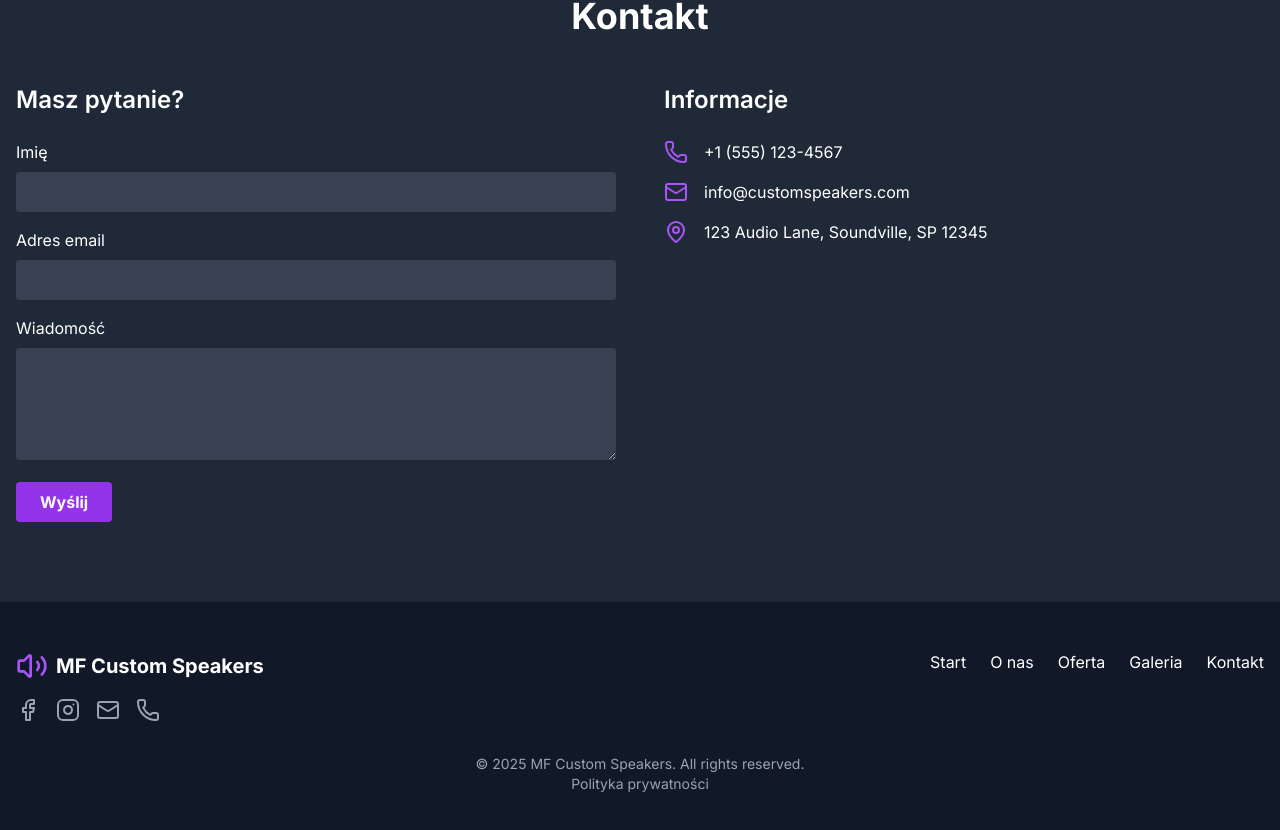
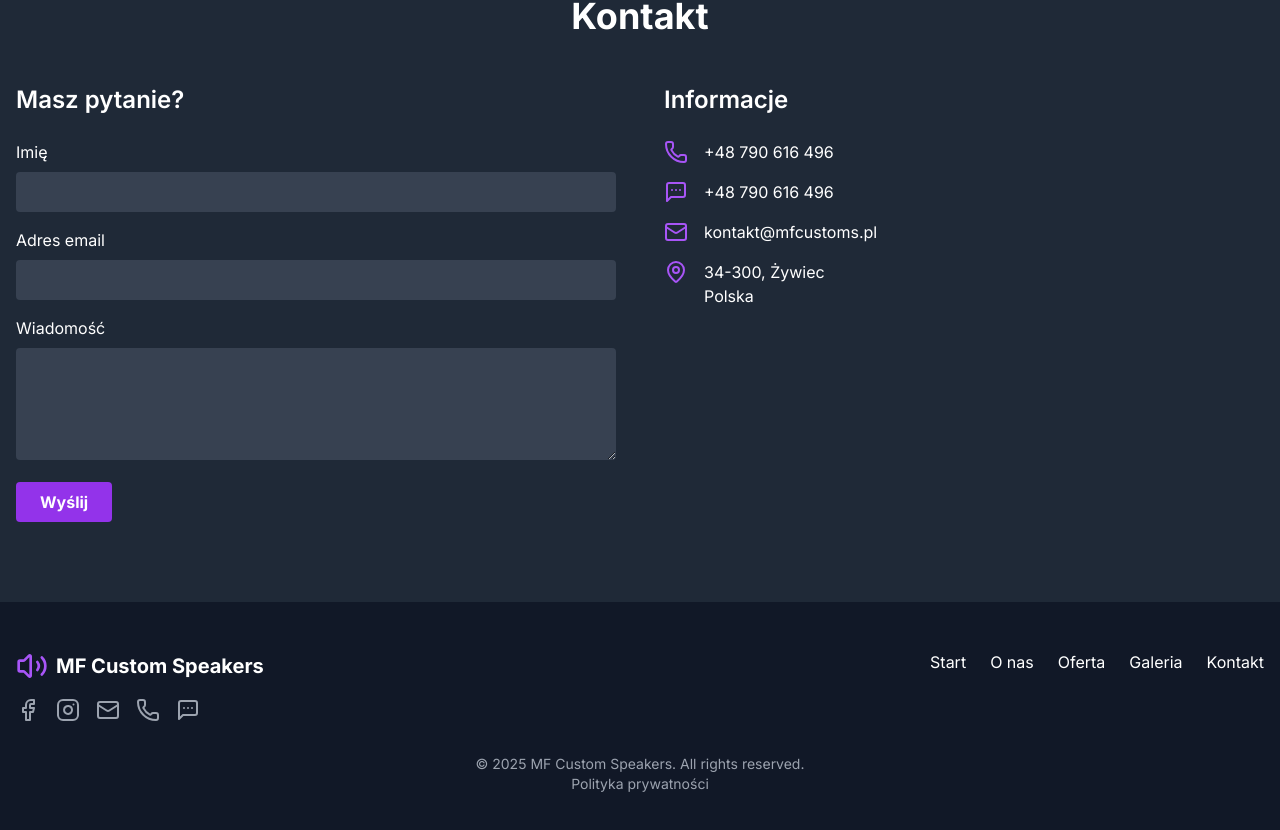
Before and after one commit to Faunbox/customSpeakers, a Next.js app: page / in a window 1280 px wide. Shown: the part 4873-5703 px from the top of the page. Built offline with nearby package versions, Linux system fonts and the light colour scheme.

Commit message:
correct contact infos

```diff
--- a/components/Contact.tsx
+++ b/components/Contact.tsx
@@ -1,36 +1,43 @@
-'use client'
+"use client";
 
-import { useState } from 'react'
-import { motion } from 'framer-motion'
-import { Phone, Mail, MapPin } from 'lucide-react'
-import toast from 'react-hot-toast'
+import { useState } from "react";
+import { motion } from "framer-motion";
+import { Phone, Mail, MapPin, MessageSquareMore } from "lucide-react";
+import toast from "react-hot-toast";
+
+export const email = "kontakt@mfcustoms.pl";
+export const phone_number = "790 616 496";
+export const whatsApp = phone_number.replaceAll(" ", "");
 
 const Contact = () => {
+
   const [formData, setFormData] = useState({
-    name: '',
-    email: '',
-    message: ''
-  })
+    name: "",
+    email: "",
+    message: "",
+  });
 
-  const handleChange = (e: React.ChangeEvent<HTMLInputElement | HTMLTextAreaElement>) => {
-    const { name, value } = e.target
-    setFormData(prevState => ({ ...prevState, [name]: value }))
-  }
+  const handleChange = (
+    e: React.ChangeEvent<HTMLInputElement | HTMLTextAreaElement>
+  ) => {
+    const { name, value } = e.target;
+    setFormData((prevState) => ({ ...prevState, [name]: value }));
+  };
 
   const handleSubmit = async (e: React.FormEvent<HTMLFormElement>) => {
-    e.preventDefault()
+    e.preventDefault();
     // Here you would typically send the form data to your server or a service
-    console.log('Form submitted:', formData)
+    console.log("Form submitted:", formData);
 
     // Simulate an API call
-    await new Promise(resolve => setTimeout(resolve, 1000))
+    await new Promise((resolve) => setTimeout(resolve, 1000));
 
     // Show success toast
-    toast.success('Message sent successfully!')
+    toast.success("Message sent successfully!");
 
     // Reset form after submission
-    setFormData({ name: '', email: '', message: '' })
-  }
+    setFormData({ name: "", email: "", message: "" });
+  };
 
   return (
     <section id="kontakt" className="py-20 bg-gray-800">
@@ -54,7 +61,9 @@ const Contact = () => {
             <h3 className="text-2xl font-semibold mb-6">Masz pytanie?</h3>
             <form onSubmit={handleSubmit} className="space-y-4">
               <div>
-                <label htmlFor="name" className="block mb-2">Imię</label>
+                <label htmlFor="name" className="block mb-2">
+                  Imię
+                </label>
                 <input
                   type="text"
                   id="name"
@@ -66,7 +75,9 @@ const Contact = () => {
                 />
               </div>
               <div>
-                <label htmlFor="email" className="block mb-2">Adres email</label>
+                <label htmlFor="email" className="block mb-2">
+                  Adres email
+                </label>
                 <input
                   type="email"
                   id="email"
@@ -78,7 +89,9 @@ const Contact = () => {
                 />
               </div>
               <div>
-                <label htmlFor="message" className="block mb-2">Wiadomość</label>
+                <label htmlFor="message" className="block mb-2">
+                  Wiadomość
+                </label>
                 <textarea
                   id="message"
                   name="message"
@@ -107,22 +120,39 @@ const Contact = () => {
             <div className="space-y-4">
               <div className="flex items-center">
                 <Phone className="w-6 h-6 text-purple-500 mr-4" />
-                <span>+1 (555) 123-4567</span>
+                <a href={`tel:${phone_number}`}>
+                  <span>+48 {phone_number}</span>
+                </a>
+              </div>
+              <div className="flex items-center">
+                <MessageSquareMore className="w-6 h-6 text-purple-500 mr-4" />
+                <a
+                  href={`https://wa.me/${whatsApp}`}
+                  target="_blank"
+                  rel="noopener noreferrer"
+                >
+                  <span>+48 {phone_number}</span>
+                </a>
               </div>
               <div className="flex items-center">
                 <Mail className="w-6 h-6 text-purple-500 mr-4" />
-                <span>info@customspeakers.com</span>
+                <a href={`mailto:${email}`}>
+                  <span>{email}</span>
+                </a>
               </div>
-              <div className="flex items-center">
+              <div className="flex items-start">
                 <MapPin className="w-6 h-6 text-purple-500 mr-4" />
-                <span>123 Audio Lane, Soundville, SP 12345</span>
+                <div>
+                  <p>34-300, Żywiec</p>
+                  <p>Polska</p>
+                </div>
               </div>
             </div>
           </motion.div>
         </div>
       </div>
     </section>
-  )
-}
+  );
+};
 
-export default Contact
+export default Contact;
--- a/components/Footer.tsx
+++ b/components/Footer.tsx
@@ -1,19 +1,28 @@
-'use client'
+"use client";
 
-import { motion } from 'framer-motion'
-import { Volume2, Facebook, Instagram, Mail, Phone } from 'lucide-react'
-import Link from 'next/link'
-import { menuArray } from './Navbar'
+import { motion } from "framer-motion";
+import {
+  Volume2,
+  Facebook,
+  Instagram,
+  Mail,
+  Phone,
+  MessageSquareMore,
+} from "lucide-react";
+import Link from "next/link";
+import { menuArray } from "./Navbar";
+import { email, phone_number, whatsApp } from "./Contact";
 
 const Footer = () => {
-  const currentYear = new Date().getFullYear()
+  const currentYear = new Date().getFullYear();
 
   const socialLinks = [
-    { Icon: Facebook, label: 'Facebook', href: '#' },
-    { Icon: Instagram, label: 'Instagram', href: '#' },
-    { Icon: Mail, label: 'Email', href: 'mailto:info@customspeakers.com' },
-    { Icon: Phone, label: 'WhatsApp', href: 'https://wa.me/1234567890' }
-  ]
+    { Icon: Facebook, label: "Facebook", href: "#" },
+    { Icon: Instagram, label: "Instagram", href: "#" },
+    { Icon: Mail, label: "Email", href: `mailto:${email}` },
+    { Icon: Phone, label: "Phone", href: `tel:${phone_number}` },
+    { Icon: MessageSquareMore, label: "WhatsApp", href: (`https://wa.me/${whatsApp}`) },
+  ];
 
   return (
     <footer className="bg-gray-900 text-white py-12">
@@ -41,6 +50,8 @@ const Footer = () => {
                   href={href}
                   className="text-gray-400 hover:text-purple-400 transition-colors duration-300"
                   aria-label={label}
+                  target="_blank"
+                  rel="noopener noreferrer"
                 >
                   <Icon className="w-6 h-6" />
                 </a>
@@ -56,7 +67,10 @@ const Footer = () => {
             <ul className="flex flex-wrap justify-center md:justify-end space-x-6">
               {menuArray.map((item) => (
                 <li key={item}>
-                  <Link href={`#${item.toLowerCase()}`} className="hover:text-purple-400 transition-colors duration-300">
+                  <Link
+                    href={`#${item.toLowerCase()}`}
+                    className="hover:text-purple-400 transition-colors duration-300"
+                  >
                     {item}
                   </Link>
                 </li>
@@ -82,7 +96,7 @@ const Footer = () => {
         </motion.div>
       </div>
     </footer>
-  )
-}
+  );
+};
 
-export default Footer
+export default Footer;
--- a/components/OrderSteps.tsx
+++ b/components/OrderSteps.tsx
@@ -1,40 +1,49 @@
-'use client'
+"use client";
 
-import { motion } from 'framer-motion'
-import { MessageSquare, Settings, DollarSign,  Headphones, Truck } from 'lucide-react'
+import { motion } from "framer-motion";
+import {
+  MessageSquare,
+  Settings,
+  DollarSign,
+  Truck,
+  Drill,
+} from "lucide-react";
 
 const steps = [
   {
-    number: '1',
+    number: "1",
     icon: MessageSquare,
-    title: 'Konsultacja',
-    description: 'Pierwszy kontakt, w którym opiszesz swoje wymagania'
+    title: "Konsultacja",
+    description: "Pierwszy kontakt, w którym opiszesz swoje wymagania",
   },
   {
-    number: '2',
+    number: "2",
     icon: Settings,
-    title: 'Indywidualny projekt wraz z wyceną',
-    description: 'Po zapoznaniu się z wymaganiami tworzymy projekt 3D do akceptacji oraz pełną wycenę'
+    title: "Indywidualny projekt wraz z wyceną",
+    description:
+      "Po zapoznaniu się z wymaganiami tworzymy projekt 3D do akceptacji oraz pełną wycenę",
   },
   {
-    number: '3',
+    number: "3",
     icon: DollarSign,
-    title: 'Płatność',
-    description: 'Płatność 50% przed rozpoczęciem produkcji, 50% po otrzymaniu gotowego systemu'
+    title: "Płatność",
+    description:
+      "Płatność 50% przed rozpoczęciem produkcji, 50% po otrzymaniu gotowego systemu",
   },
   {
-    number: '4',
-    icon: Headphones,
-    title: 'Produkcja',
-    description: 'Po otrzymaniu wpłaty, rozpoczynamy proces produkcyjny która trwa zwykle nie dłużej niż 2 tygodnie'
+    number: "4",
+    icon: Drill,
+    title: "Produkcja",
+    description:
+      "Po otrzymaniu wpłaty, rozpoczynamy proces produkcyjny która trwa zwykle nie dłużej niż 2 tygodnie",
   },
   {
-    number: '5',
+    number: "5",
     icon: Truck,
-    title: 'Wysyłka',
-    description: 'Wysyłka Twojego systemu kurierem'
-  }
-]
+    title: "Wysyłka",
+    description: "Wysyłka Twojego systemu kurierem",
+  },
+];
 
 const OrderSteps = () => {
   return (
@@ -77,7 +86,7 @@ const OrderSteps = () => {
         </div>
       </div>
     </section>
-  )
-}
+  );
+};
 
-export default OrderSteps
+export default OrderSteps;
```
